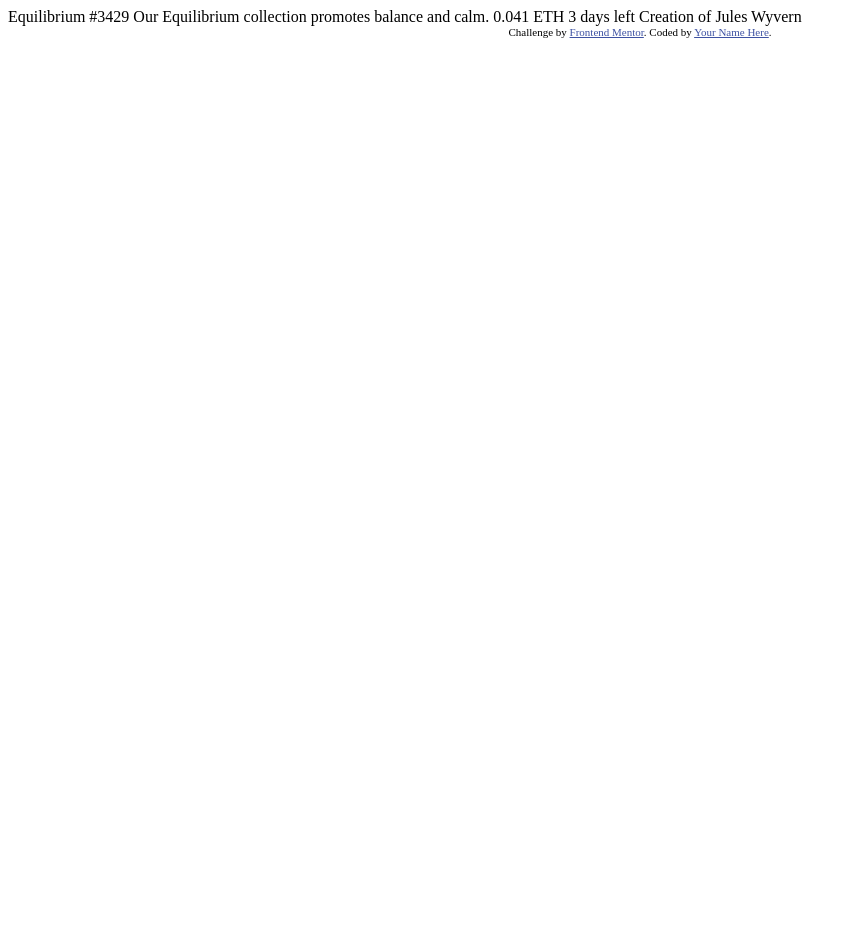
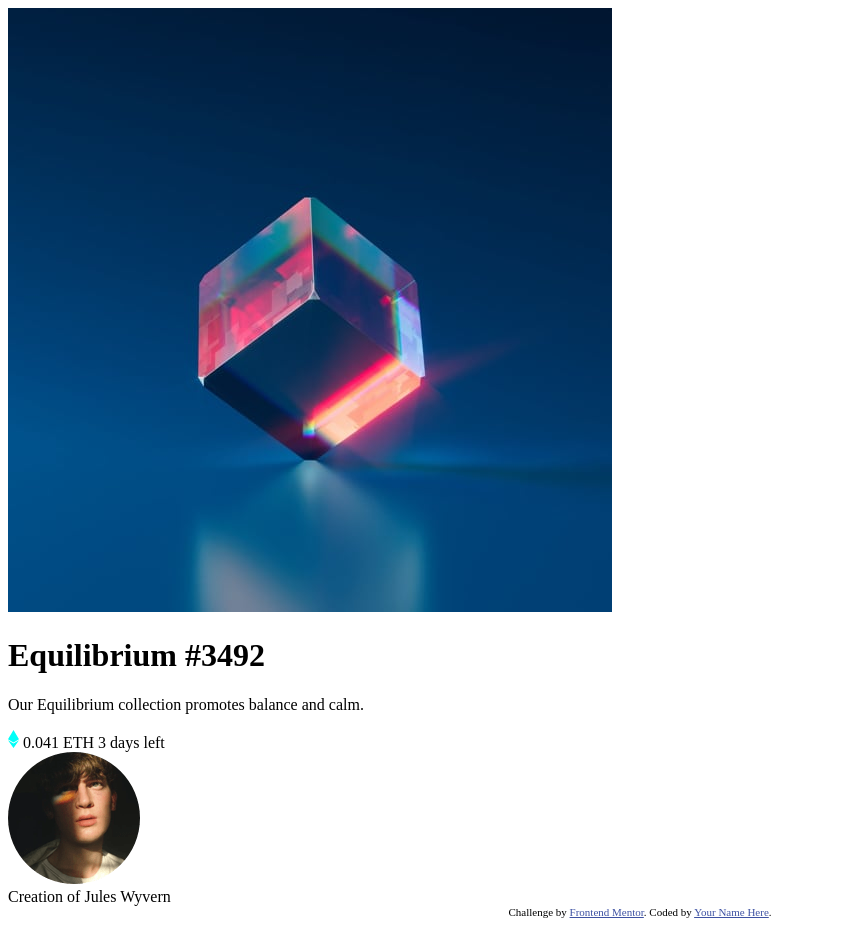
Before and after one commit to Frontend-Mentor-Projects-Daniel/nft-preview-card, a plain HTML site: page index.html in a window 1280 px wide. Shown: the whole page, without its empty margins (0-857 px from the left). Before the commit the page ends 800 px from the top, so only its background shows below. Drawn offline with Linux system fonts and the light colour scheme.

Commit message:
create markup

```diff
--- a/index.html
+++ b/index.html
@@ -11,6 +11,17 @@
       sizes="32x32"
       href="./develop/images/favicon-32x32.png"
     />
+
+    <!-- Google Fonts -->
+    <link rel="preconnect" href="https://fonts.googleapis.com" />
+    <link rel="preconnect" href="https://fonts.gstatic.com" crossorigin />
+    <link
+      href="https://fonts.googleapis.com/css2?family=Outfit:wght@300;400;600&display=swap"
+      rel="stylesheet"
+    />
+
+    <!-- Custom CSS -->
+    <link rel="stylesheet" href="./develop/css/style.css" />
 
     <title>Frontend Mentor | NFT preview card component</title>
 
@@ -26,8 +37,46 @@
     </style>
   </head>
   <body>
-    Equilibrium #3429 Our Equilibrium collection promotes balance and calm.
-    0.041 ETH 3 days left Creation of Jules Wyvern
+    <main class="main">
+      <div class="nft-card">
+        <!-- image -->
+        <div class="nft-card__image">
+          <img
+            src="./develop/images/image-equilibrium.jpg"
+            alt="Image of a techno cube"
+          />
+        </div>
+
+        <!-- content -->
+        <div class="nft-card__content">
+          <h1 class="nft-card__title">Equilibrium #3492</h1>
+          <p class="nft-card__text">
+            Our Equilibrium collection promotes balance and calm.
+          </p>
+          <div class="nft-card__price">
+            <span>
+              <img
+                src="./develop/images/icon-ethereum.svg"
+                alt="ethereum icon"
+              />
+            </span>
+            <span> 0.041 ETH </span>
+            <span>3 days left</span>
+          </div>
+
+          <!-- border -->
+          <div class="bdr-btm--1"></div>
+        </div>
+
+        <!-- user -->
+        <div class="nft-card__user">
+          <div class="nft-card__user-image">
+            <img src="./develop/images/image-avatar.png" alt="user avatar" />
+          </div>
+          <span class="nft-card__user-name">Creation of Jules Wyvern</span>
+        </div>
+      </div>
+    </main>
 
     <div class="attribution">
       Challenge by
```
Also changed, not shown: develop/css/style.css (added).
